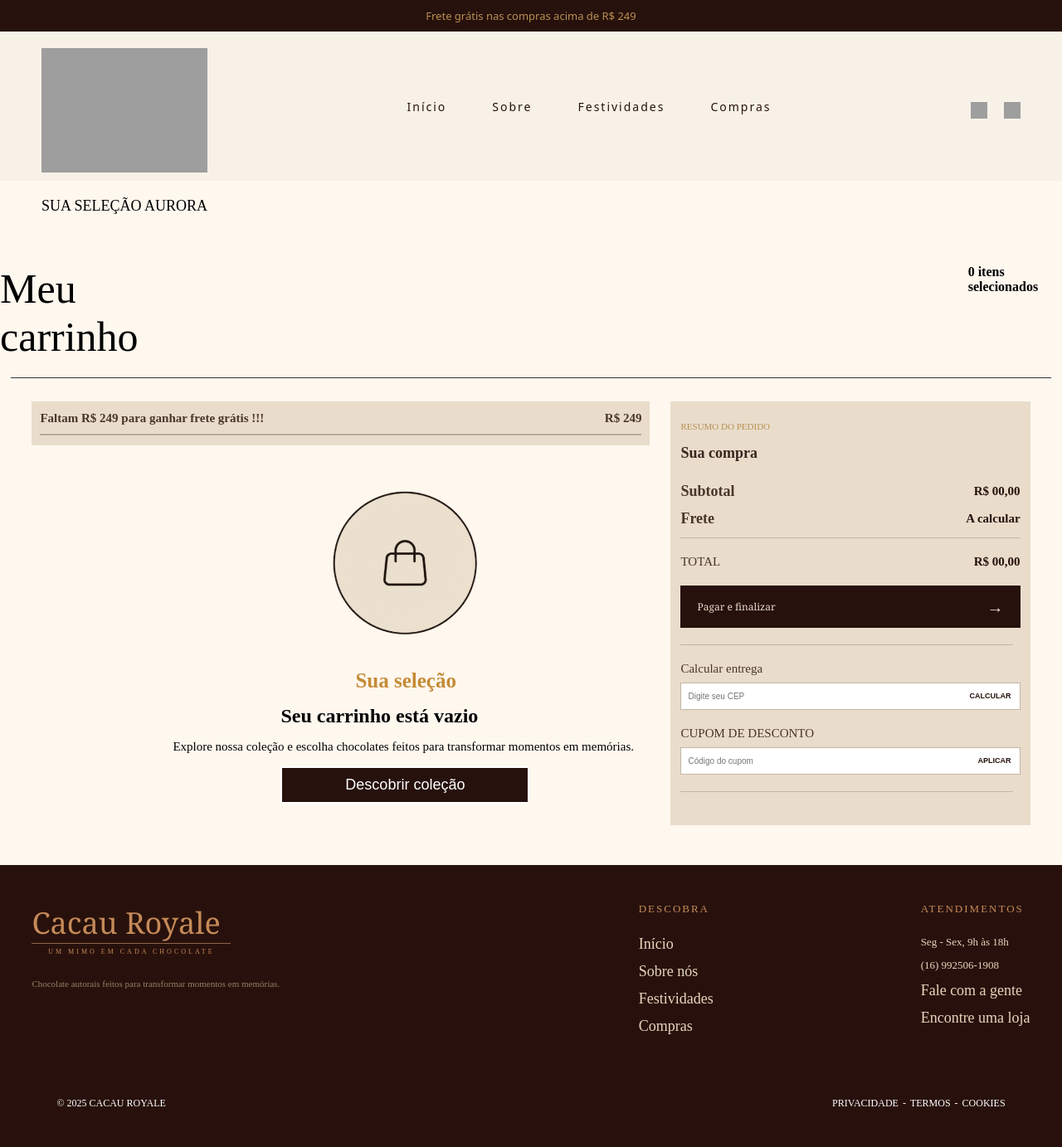
After one commit to prandineluiza/cacau-royale, a PHP site: page /telacarrinhoitem.html in a window 1280 px wide. The commit adds this page. Shown: the whole page at 83% size. Run offline with PHP 8.4, Linux system fonts and the light colour scheme; grey boxes are pictures that could not be loaded.

Commit message:
Tela Carrinho Item

```diff
--- a/carrinho.css
+++ b/carrinho.css
@@ -157,7 +157,7 @@ a{
 .atendimento-rodape a {
     color: #e8d5bd;
     text-decoration: none;
-    font-size: 13px;
+    font-size: 18px;
 }
 
 .atendimento-rodape p {
--- /dev/null
+++ b/carrinhoitem.css
@@ -0,0 +1,402 @@
+
+*{
+    margin: 0;
+    padding: 0;
+    box-sizing: border-box;
+}
+
+body{
+    background-color:#FFF8EF;
+}
+
+a{
+    text-decoration: none;
+}
+
+.frete{
+    background-color: #26110C;
+    color: #B99053;
+    font-size: 13px;
+    text-align: center;
+    font-family: system-ui, sans-serif;
+    font-weight: 500;
+    padding: 10px;
+}
+
+.cabecalho{
+    display: flex;
+    justify-content: space-between;
+    align-items: center;
+    background-color: #F7F1E8;
+    padding: 10px 50px;
+}
+
+.cabecalho img{
+    width: 200px;
+    margin-top: 10px;
+}
+
+.cabecalho a{
+    color: #26110C;
+    font-weight: 500;
+    letter-spacing: 2px;
+    font-size: 14px;
+}
+
+.cabecalho a:hover{
+    color: #B99053;
+}
+
+.icones{
+    display: flex;
+    align-items: center;
+    gap: 20px;
+}
+
+.icones img{
+    width: 20px;
+    height: 20px;
+    cursor: pointer;
+}
+
+.menu{
+    display: flex;
+    justify-content: center;
+    align-items: center;
+    gap: 55px;
+    font-family: system-ui, sans-serif;
+}
+
+.menu a.ativo{
+    color: #26110C;
+}
+
+.inicio{
+    margin-top: 20px;
+    margin-left: 50px;
+    h2{
+        font-weight: 500;
+        font-size: 18px;
+    }
+}
+
+.parte2{
+    display: flex;
+    justify-content: space-around;
+    gap: 935px;
+    margin-top: 60px;
+    h1{
+        font-size: 50px;
+        font-weight: 400;
+    }
+}
+
+hr{
+    width: 98%;
+    margin: 20px auto;
+    border: none;
+    height: 0.5px;
+    background-color: #333;
+}
+
+.carrinho{
+    display: grid;
+    grid-template-columns: 1fr 36%;
+    gap: 25px;
+    padding: 8px 3%;
+    min-height: 524px;
+}
+
+.produtos{
+    width: 100%;
+    img{
+        margin-top: 25px;
+        margin-left: 325px;
+        width: 250px;
+    }
+
+    h3{
+        font-size: 25px;
+        color: #c58b36;
+        margin-left: 390px;
+    }
+
+    h1{
+        margin-left: 300px;
+        margin-top: 15px;
+    }
+
+    h5{
+        margin-left: 170px;
+        margin-top: 15px;
+        font-weight: 300;
+        font-size: 15px;
+    }
+
+    button{
+        border: solid 2px;
+        background-color: #26110C;
+        color: white;
+        font-size: larger;
+        cursor: pointer;
+        width: 300px;
+        height: 45px;
+        margin-left: 130px;
+        margin-top: 15px;
+    }
+}
+
+.frete2{
+    background-color: #E9DCCB;
+    padding: 12px 10px;
+
+    p{
+        font-size: 15px;
+        font-weight: 600;
+    }
+
+    span{
+        font-size: 15px;
+    }
+}
+
+.informacao-frete{
+    display: flex;
+    justify-content: space-between;
+    align-items: center;
+    color: #49352B;
+    font-size: 11px;
+    margin-bottom: 10px;
+}
+
+.informacao-frete span{
+    font-weight: bold;
+}
+
+.barra-frete{
+    width: 100%;
+    height: 2px;
+    background-color: #B9AA98;
+}
+
+.progresso{
+    width: 0%;
+    height: 100%;
+    background-color: #26110C;
+}
+
+.resumo{
+    background-color: #E9DCCB;
+    padding: 20px 12px;
+    min-height: 490px;
+}
+
+.titulo-resumo{
+    color: #B99053;
+    font-size: 11px;
+}
+
+.resumo h2{
+    font-size: 18px;
+    color: #39251E;
+    margin-top: 14px;
+    margin-bottom: 25px;
+}
+
+.valores{
+    display: flex;
+    flex-direction: column;
+    gap: 12px;
+    padding-bottom: 12px;
+    border-bottom: 1px solid #C4B6A5;
+}
+
+.linha{
+    display: flex;
+    justify-content: space-between;
+    align-items: center;
+    font-size: 18px;
+    font-weight: 700;
+    color: #49352B;
+}
+
+.linha strong{
+    font-size: 15px;
+    color: #26110C;
+}
+
+.total{
+    display: flex;
+    justify-content: space-between;
+    align-items: center;
+    margin-top: 20px;
+    font-size: 15px;
+    color: #49352B;
+}
+
+.total strong{
+    color: #26110C;
+    font-size: 15px;
+}
+
+.finalizar{
+    display: flex;
+    justify-content: space-between;
+    align-items: center;
+    width: 100%;
+    padding: 12px 20px;
+    margin-top: 20px;
+    background-color: #26110C;
+    color: #E9DCCB;
+    border: none;
+    cursor: pointer;
+    font-family: Georgia, serif;
+    font-size: 12px;
+}
+
+.finalizar span:last-child{
+    font-size: 20px;
+}
+
+.resumo hr{
+    border: none;
+    border-top: 1px solid #C4B6A5;
+    margin: 20px 0;
+}
+
+.entrega,
+.cupom{
+    display: flex;
+    flex-direction: column;
+    gap: 8px;
+}
+
+.entrega label,
+.cupom label{
+    color: #49352B;
+    font-size: 15px;
+}
+
+.campo{
+    display: flex;
+    width: 100%;
+    height: 33px;
+    background-color: white;
+    border: 1px solid #C4B6A5;
+}
+
+.campo input{
+    width: 100%;
+    min-width: 0;
+    padding: 8px;
+    border: none;
+    outline: none;
+    font-size: 10px;
+}
+
+.campo button{
+    padding: 0 10px;
+    background-color: white;
+    border: none;
+    color: #26110C;
+    font-size: 9px;
+    font-weight: bold;
+    cursor: pointer;
+}
+
+.cupom{
+    margin-top: 20px;
+}
+
+.rodape{
+    background-color: #28110c;
+    color: #e8d5bd;
+    padding: 45px 3%;
+    margin-top: 40px;
+}
+
+.conteudo-rodape{
+    display: flex;
+    justify-content: space-between;
+    gap: 30px;
+}
+
+.marca-rodape{
+    width: 40%;
+}
+
+.marca-rodape h1{
+    font-family: Georgia, serif;
+    font-size: 36px;
+    font-weight: normal;
+    color: #c58a58;
+}
+
+.marca-rodape h3{
+    font-size: 8px;
+    font-weight: normal;
+    letter-spacing: 3px;
+    color: #c58a58;
+    border-top: 1px solid #8d6347;
+    text-align: center;
+    width: 240px;
+    padding-top: 5px;
+}
+
+.marca-rodape p{
+    font-size: 11px;
+    color: #967d69;
+    margin-top: 28px;
+}
+
+.links-rodape,
+.atendimento-rodape{
+    display: flex;
+    flex-direction: column;
+    gap: 12px;
+}
+
+.links-rodape h3,
+.atendimento-rodape h3{
+    color: #c58a58;
+    font-size: 13px;
+    font-weight: normal;
+    letter-spacing: 2px;
+    margin-bottom: 12px;
+}
+
+.links-rodape a,
+.atendimento-rodape a{
+    color: #e8d5bd;
+    text-decoration: none;
+    font-size: 18px;
+}
+
+.atendimento-rodape p{
+    font-size: 13px;
+}
+
+.final-rodape{
+    display: flex;
+    justify-content: space-between;
+    align-items: center;
+    margin-top: 75px;
+    padding: 0 30px;
+}
+
+.final-rodape p{
+    font-size: 12px;
+    color: white;
+}
+
+.politicas-rodape{
+    display: flex;
+    gap: 5px;
+}
+
+.politicas-rodape a,
+.politicas-rodape span{
+    color: white;
+    text-decoration: none;
+    font-size: 12px;
+}
--- a/dadospessoais.css
+++ b/dadospessoais.css
@@ -178,7 +178,7 @@ hr{
 .atendimento-rodape a{
     color: #e8d5bd;
     text-decoration: none;
-    font-size: 13px;
+    font-size: 18px;
 }
 
 .atendimento-rodape p{
--- a/festividades.css
+++ b/festividades.css
@@ -113,7 +113,7 @@ a{
     font-size: 22px;
 }
 
-.meio hr {
+.meio hr{
     width: 98%;
     margin: 20px auto;
     border: none;
--- /dev/null
+++ b/telacarrinhoitem.html
@@ -0,0 +1,127 @@
+<!DOCTYPE html>
+<html lang="pt-br">
+<head>
+    <meta charset="UTF-8">
+    <meta name="viewport" content="width=device-width, initial-scale=1.0">
+    <title>Carrinho com item</title>
+    <link rel="stylesheet" href="carrinhoitem.css">
+</head>
+<body>
+<div class="frete">
+    Frete grátis nas compras acima de R$ 249
+</div>
+<header class="cabecalho">
+    <img src="imgs/logo.png" alt="Logo Cacau Royale">
+    <nav class="menu">
+        <a href="#">Início</a>
+        <a href="#">Sobre</a>
+        <a href="#">Festividades</a>
+        <a href="#">Compras</a>
+    </nav>
+    <div class="icones">
+        <img src="imgs/login.png" alt="Login">
+        <img src="imgs/carrinho.png" alt="Carrinho">
+    </div>
+</header>
+<div class="inicio">
+    <h2>SUA SELEÇÃO AURORA</h2>
+</div>
+<div class="parte2">
+    <h1>Meu carrinho</h1>
+    <h4>0 itens selecionados</h4>
+</div>
+<hr>
+<main class="carrinho">
+        <section class="produtos">
+            <div class="frete2">
+                <div class="informacao-frete">
+                    <p>Faltam R$ 249 para ganhar frete grátis !!!</p>
+                    <span>R$ 249</span>
+                </div>
+                <div class="barra-frete">
+                    <div class="progresso"></div>
+                </div>
+            </div>
+            <img src="Imagens/Icone carrinho.png" alt="">
+            <h3>Sua seleção</h3>
+            <h1>Seu carrinho está vazio</h1>
+            <h5>Explore nossa coleção e escolha chocolates feitos para transformar momentos em memórias.</p>
+            <button>Descobrir coleção</button>
+        </section>
+        <aside class="resumo">
+            <span class="titulo-resumo">RESUMO DO PEDIDO</span>
+            <h2>Sua compra</h2>
+            <div class="valores">
+                <div class="linha">
+                    <p>Subtotal</p>
+                    <strong>R$ 00,00</strong>
+                </div>
+                <div class="linha">
+                    <p>Frete</p>
+                    <strong>A calcular</strong>
+                </div>
+            </div>
+            <div class="total">
+                <p>TOTAL</p>
+                <strong>R$ 00,00</strong>
+            </div>
+            <button class="finalizar">
+                <span>Pagar e finalizar</span>
+                <span>→</span>
+            </button>
+            <hr>
+            <div class="entrega">
+                <label>Calcular entrega</label>
+                <div class="campo">
+                    <input type="text" placeholder="Digite seu CEP">
+                    <button>CALCULAR</button>
+                </div>
+            </div>
+            <div class="cupom">
+                <label>CUPOM DE DESCONTO</label>
+                <div class="campo">
+                    <input type="text" placeholder="Código do cupom">
+                    <button>APLICAR</button>
+                </div>
+            </div>
+            <hr>
+        </aside>
+    </main>
+
+    <footer class="rodape">
+        <div class="conteudo-rodape">
+            <div class="marca-rodape">
+                <h1>Cacau Royale</h1>
+                <h3>UM MIMO EM CADA CHOCOLATE</h3>
+                <p>
+                Chocolate autorais feitos para transformar momentos em memórias.
+                </p>
+            </div>
+            <div class="links-rodape">
+                <h3>DESCOBRA</h3>
+                <a href="#">Início</a>
+                <a href="#">Sobre nós</a>
+                <a href="#">Festividades</a>
+                <a href="#">Compras</a>
+            </div>
+            <div class="atendimento-rodape">
+                <h3>ATENDIMENTOS</h3>
+                <p>Seg - Sex, 9h às 18h</p>
+                <p>(16) 992506-1908</p>
+                <a href="#">Fale com a gente</a>
+                <a href="#">Encontre uma loja</a>
+            </div>
+        </div>
+        <div class="final-rodape">
+            <p>© 2025 CACAU ROYALE</p>
+            <div class="politicas-rodape">
+                <a href="#">PRIVACIDADE</a>
+                <span>-</span>
+                <a href="#">TERMOS</a>
+                <span>-</span>
+                <a href="#">COOKIES</a>
+            </div>
+        </div>
+    </footer>
+</body>
+</html>
```
Also changed, not shown: Imagens/Icone header 2.png (added), cliente.css (added), telacliente.html (added).
